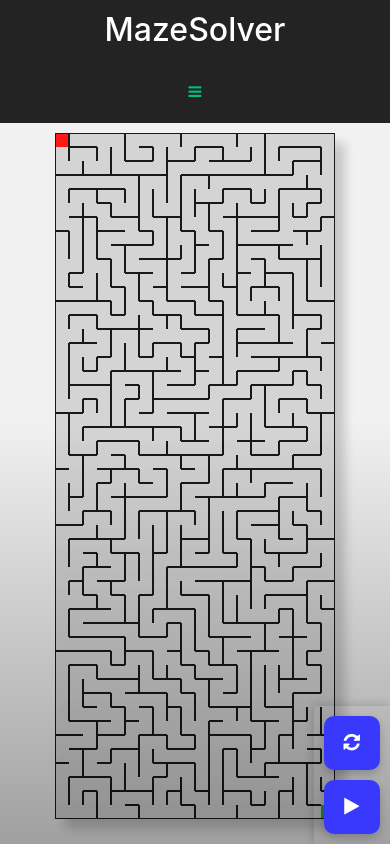
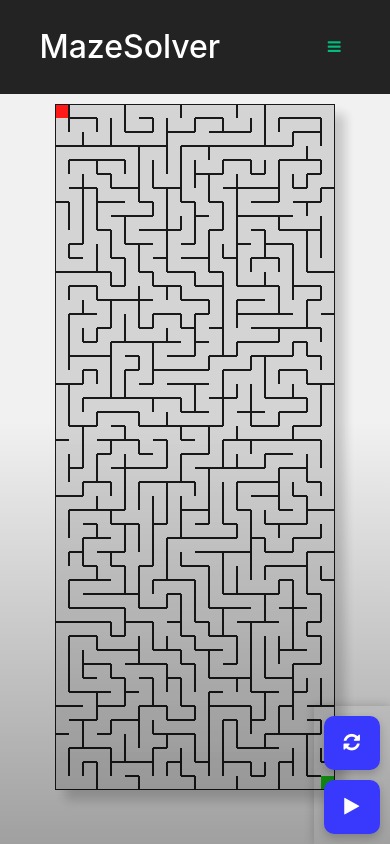
Before and after one commit to WukoSiric/vue-maze-visualizer, a Vue app: page / in a window 390 px wide. Built offline with nearby package versions, Linux system fonts and the light colour scheme.

Commit message:
Better mobile layout

```diff
--- a/src/components/Navbar.vue
+++ b/src/components/Navbar.vue
@@ -62,10 +62,12 @@ export default {
   <link rel="stylesheet" href="https://cdnjs.cloudflare.com/ajax/libs/font-awesome/4.7.0/css/font-awesome.min.css">
   <div class="navbar">
     <!-- Logo and Menu -->
-    <span id="MazeSolver">MazeSolver</span>
-    <a v-if="isMobile" href="javascript:void(0);" @click="toggleMenu()">
-      <i class="fa fa-bars"></i>
-    </a>
+    <div class="navbar-header">
+      <span id="MazeSolver">MazeSolver</span>
+      <a v-if="isMobile" href="javascript:void(0);" @click="toggleMenu()">
+        <i class="fa fa-bars"></i>
+      </a>
+    </div>
     <!-- Maze Options -->
     <div v-if="!isMobile || menuExpanded" class="navbar-contents">
       <h1><i class="fa fa-plus-square"></i> Generation</h1>
@@ -82,7 +84,7 @@ export default {
       <button @click="solveMaze(); closeMenu()"> <i class="fa fa-play"></i> Solve</button>
       <h1><i class="fa fa-image"></i> Wallpaper</h1>
       <div class="backgrounds">
-        <div v-for="(background, index) in backgroundStrings" :key="background" class="background" :style="{backgroundImage: background}" @click="setBackground(background)">
+        <div v-for="(background) in backgroundStrings" :key="background" class="background" :style="{backgroundImage: background}" @click="setBackground(background)">
 
         </div>
       </div>
@@ -113,11 +115,18 @@ a,
   transition: all ease-in-out 0.2s;
 }
 
+.navbar-header {
+  display: flex;
+  flex-direction: row;
+  align-items: center;
+  justify-content: space-between;
+  gap: 25vw;
+}
+
 #MazeSolver {
   color: white;
   font-weight: 500;
   font-size: 2rem;
-  padding: 10px;
 }
 
 .navbar-contents {
```
